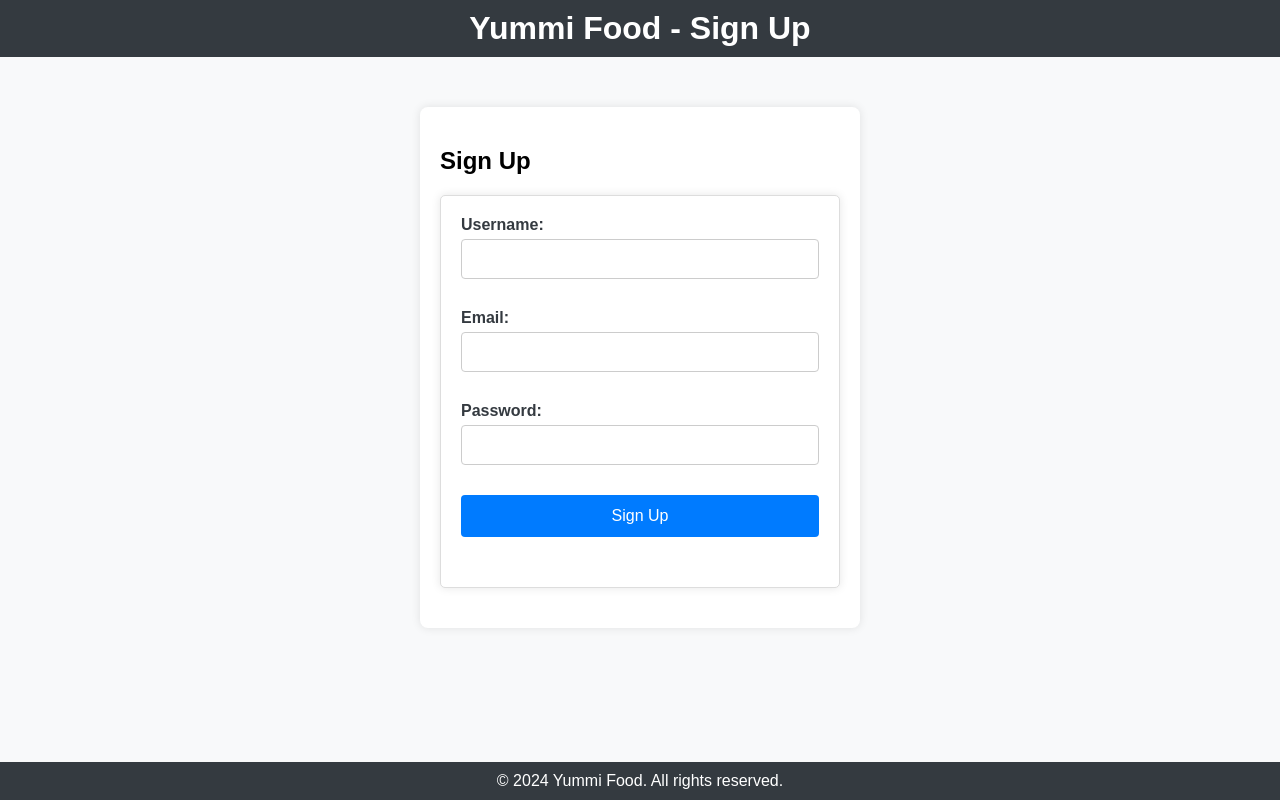
After one commit to vnguyenATSSU/Yummi_food, a PHP site: page /signup.php in a window 1280 px wide. The commit adds this page. Run offline with PHP 8.4, Linux system fonts and the light colour scheme.

Commit message:
login and signup

```diff
--- /dev/null
+++ b/signup.php
@@ -0,0 +1,118 @@
+<!DOCTYPE html>
+<html lang="en">
+<head>
+    <meta charset="UTF-8">
+    <meta name="viewport" content="width=device-width, initial-scale=1.0">
+    <title>Sign Up - Yummi Food</title>
+    <link rel="stylesheet" href="styles/styles.css"> <!-- Link to your CSS file -->
+    <style>
+        body {
+            font-family: Arial, sans-serif;
+            background-color: #f8f9fa;
+            margin: 0;
+            padding: 0;
+        }
+
+        .header {
+            background-color: #343a40;
+            color: #fff;
+            padding: 10px 0;
+            text-align: center;
+        }
+
+        .header h1 {
+            margin: 0;
+        }
+
+        .container {
+            max-width: 400px;
+            margin: 50px auto;
+            background-color: #fff;
+            border-radius: 8px;
+            box-shadow: 0 0 10px rgba(0, 0, 0, 0.1);
+            padding: 20px;
+        }
+
+        .form-group {
+            margin-bottom: 20px;
+        }
+
+        .form-group label {
+            display: block;
+            font-weight: bold;
+            margin-bottom: 5px;
+            color: #343a40;
+        }
+
+        .form-group input[type="text"],
+        .form-group input[type="password"],
+        .form-group input[type="email"] {
+            width: 100%;
+            padding: 10px;
+            font-size: 16px;
+            border: 1px solid #ccc;
+            border-radius: 4px;
+            box-sizing: border-box;
+        }
+
+        .form-group input[type="submit"] {
+            background-color: #007bff;
+            color: #fff;
+            border: none;
+            padding: 12px 20px;
+            cursor: pointer;
+            border-radius: 4px;
+            font-size: 16px;
+        }
+
+        .form-group input[type="submit"]:hover {
+            background-color: #0056b3;
+        }
+
+        .footer {
+            text-align: center;
+            background-color: #343a40;
+            color: #fff;
+            padding: 10px 0;
+            position: fixed;
+            bottom: 0;
+            left: 0;
+            width: 100%;
+        }
+
+        .footer p {
+            margin: 0;
+        }
+    </style>
+</head>
+<body>
+    <div class="header">
+        <h1>Yummi Food - Sign Up</h1>
+    </div>
+
+    <div class="container">
+        <h2>Sign Up</h2>
+        <form action="signup_process.php" method="post">
+            <div class="form-group">
+                <label for="username">Username:</label>
+                <input type="text" id="username" name="username" required>
+            </div>
+            <div class="form-group">
+                <label for="email">Email:</label>
+                <input type="email" id="email" name="email" required>
+            </div>
+            <div class="form-group">
+                <label for="password">Password:</label>
+                <input type="password" id="password" name="password" required>
+            </div>
+            <div class="form-group">
+                <input type="submit" value="Sign Up">
+            </div>
+        </form>
+    </div>
+
+    <div class="footer">
+        <p>&copy; 2024 Yummi Food. All rights reserved.</p>
+    </div>
+</body>
+</html>
```
Also changed, not shown: create_supply.php (+33 -1 lines), login.php (added, +113 -0 lines).
